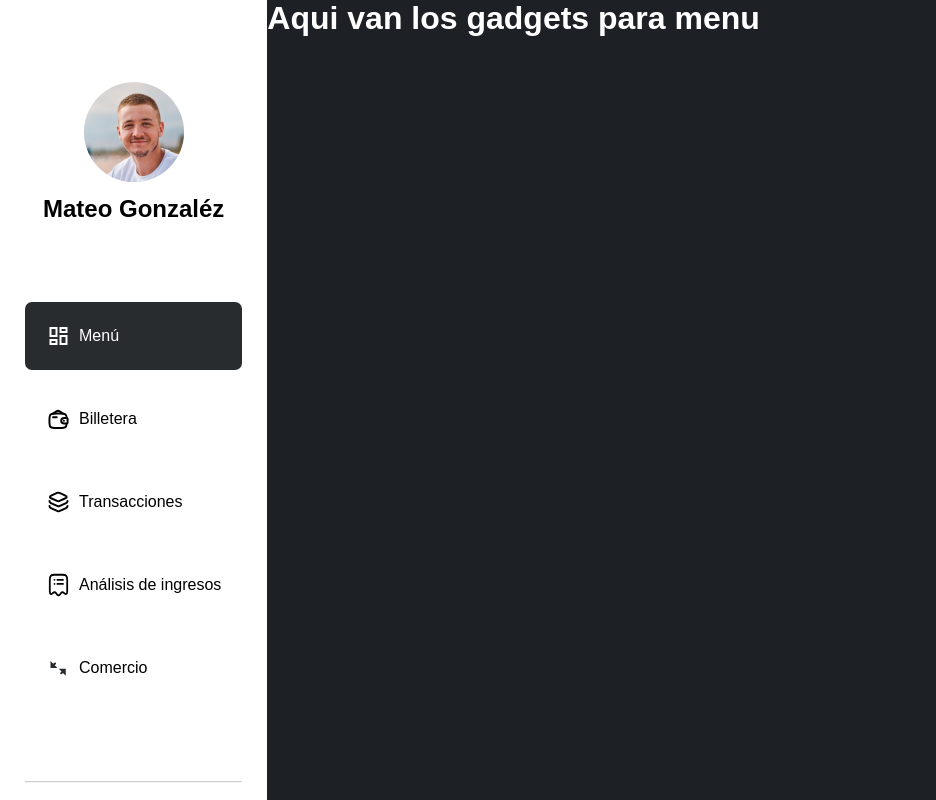
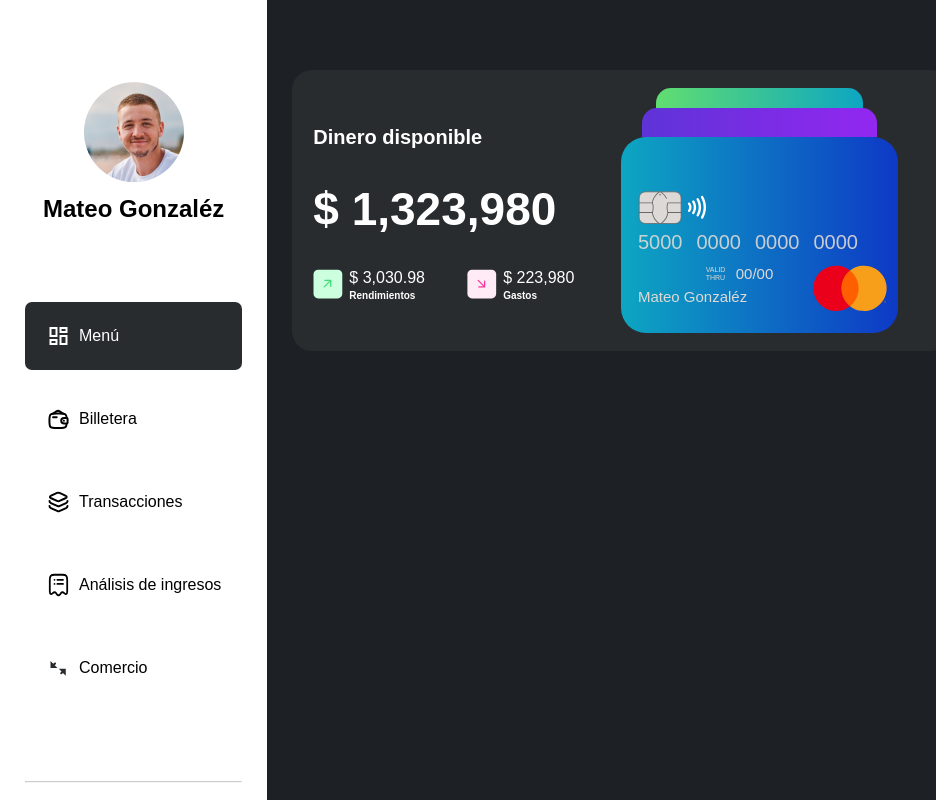
Before and after one commit to No-Country-simulation/s20-20-webapp, a Next.js app: page /menu in a window 1280 px wide. Shown: the top 800 px of the page, without its empty margins (0-936 px from the left). Built offline with nearby package versions, Linux system fonts and the light colour scheme.

Commit message:
Feat: implement balance component to menu

```diff
--- /dev/null
+++ b/app/(dashboard)/menu/Menu.css
@@ -0,0 +1,14 @@
+.menu {
+  display: grid;
+  grid-template:
+    "balance balance activity" 281px
+    "nav nav activity"  82px
+    "statics add-card activity" 371px
+    "statics market activity" 35% / 33% 33% 34%;
+  gap: 22px;
+  padding: 70px 25px 0;
+
+  .balance {
+    grid-area: balance;
+  }
+}
--- a/app/(dashboard)/menu/page.tsx
+++ b/app/(dashboard)/menu/page.tsx
@@ -1,5 +1,10 @@
+import Balance from "./_components/Balance/Balance";
+import './Menu.css'
+
 export default function Menu() {
   return <>
-    <h1 style={{color: "white"}}>Aqui van los gadgets para menu</h1>
+    <main className="menu">
+      <Balance />
+    </main>
   </>
 }
```
